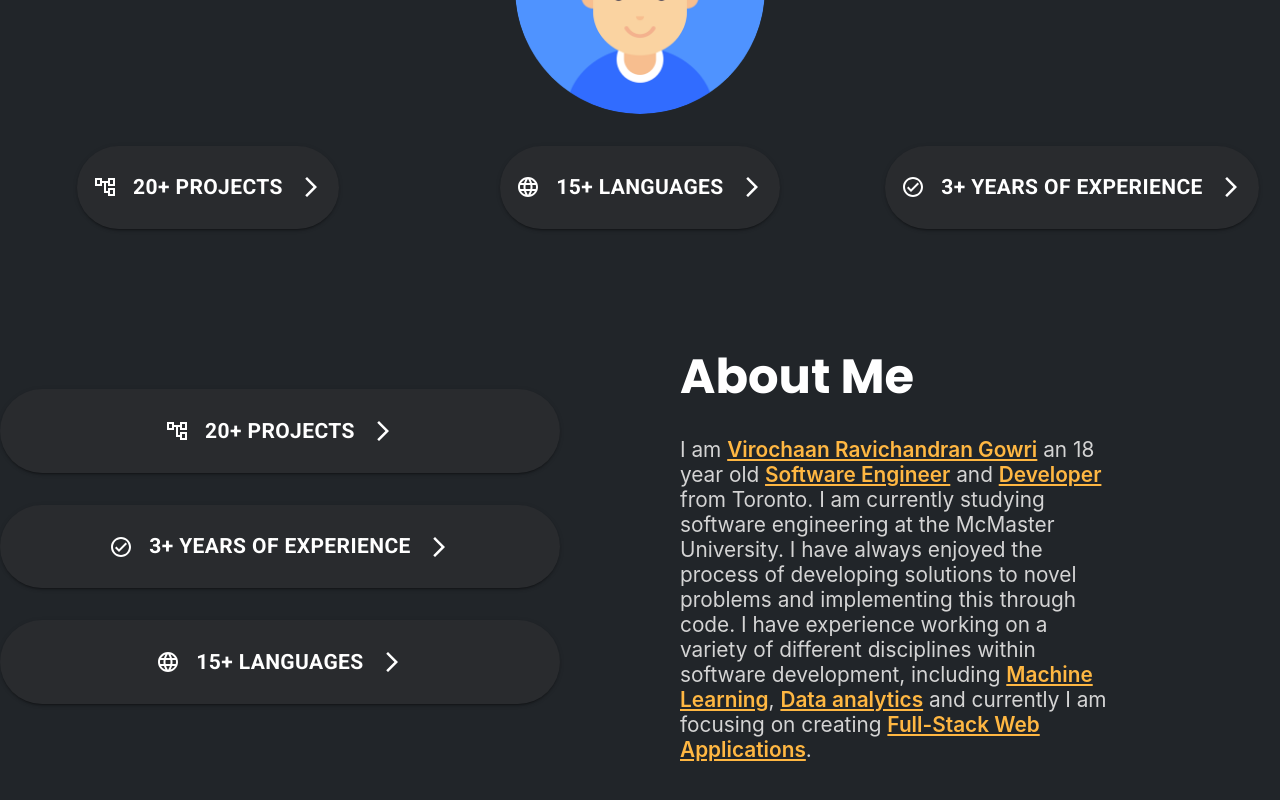
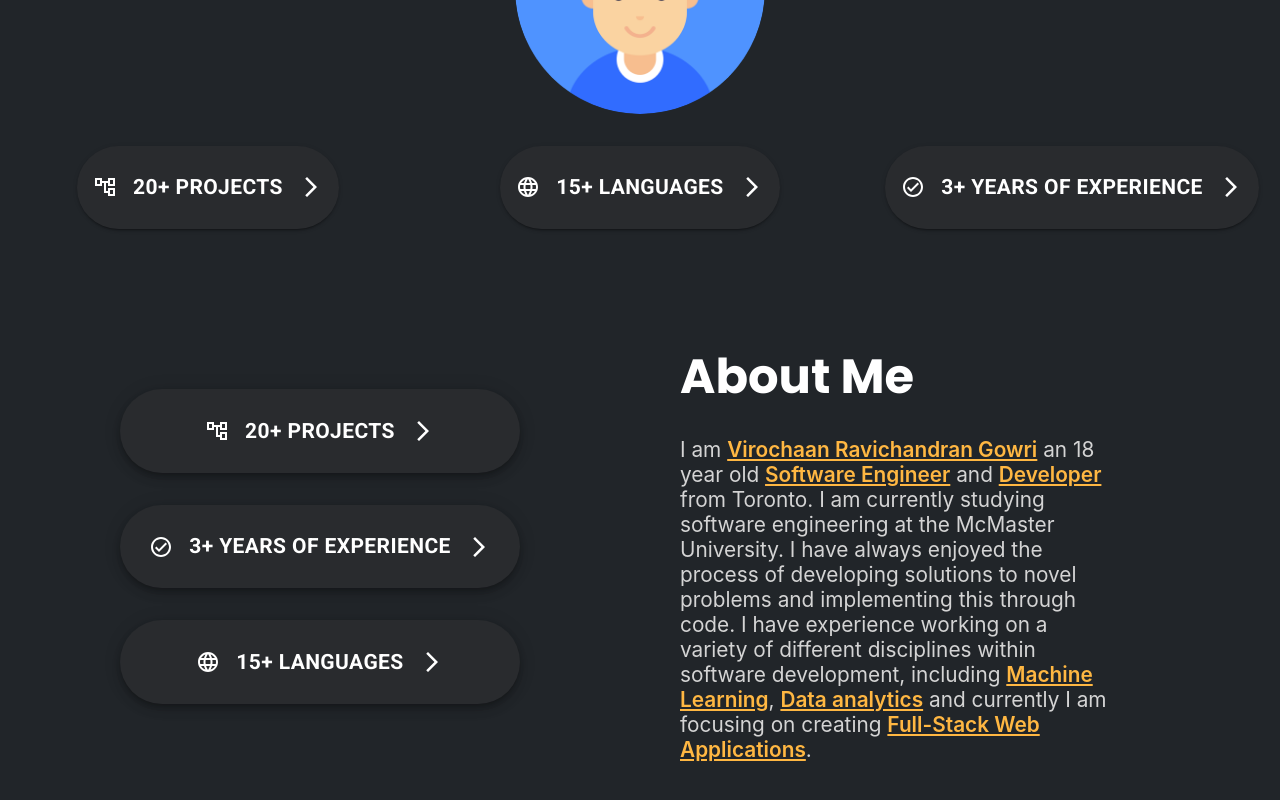
Before and after one commit to VirochaanRG/mywebsite, a React (Create React App) app: page / in a window 1280 px wide. Shown: the part 496-1296 px from the top of the page. Built offline with nearby package versions, Linux system fonts and the light colour scheme.

Commit message:
Completed About Section

```diff
--- a/src/components/About.js
+++ b/src/components/About.js
@@ -11,38 +11,39 @@ const  About = () => {
       <Wrapper>
         <Grid container spacing={10} justify="space-around" sx={{flexGrow: 1}}>
             <Grid item xs={6}
-                sx={{pr:5, mt: 10, mb: 5, pl: 5
+                sx={{pr:5, mt: 10, mb: 5
             }}>
-                <Stack spacing={4}>
+                <Stack spacing={4} sx={{ml:15, mr: 5}}>
                     <Button
                         variant="contained"
-                        sx={{backgroundColor: '#292B2E', borderRadius: 50, ml: 5,
+                        sx={{backgroundColor: '#292B2E', borderRadius: 50, boxShadow: 6,
                         '&:hover': {
                             transition: "transform 0.15s ease-in-out",
-                            transform: 'scale(1.2)',
-                            backgroundColor: '#292B2E',
+                            transform: 'scale(1.1)',
+                            backgroundColor: '#ffb742',
                             color: 'white'
                     }}}>
                         <AccountTreeOutlinedIcon sx={{mr: 2}}/>
                         <h2>20+ Projects</h2>
-                        <ArrowForwardIosIcon sx={{color: 'white', ml: 2}}/>
+                        <ArrowForwardIosIcon sx={{ml: 2}}/>
                     </Button>
-                    <Button variant="contained" sx={{backgroundColor: '#292B2E', borderRadius: 50, ml: 5,
+                    <Button variant="contained"
+                        sx={{backgroundColor: '#292B2E', borderRadius: 50, boxShadow: 6,
                         '&:hover': {
                             transition: "transform 0.15s ease-in-out",
-                            transform: 'scale(1.2)',
-                            backgroundColor: '#292B2E',
+                            transform: 'scale(1.1)',
+                            backgroundColor: '#ffb742',
                             color: 'white'
                     }}}>
                         <CheckCircleOutlinedIcon sx={{mr: 2}}/>
                         <h2>3+ years of Experience</h2>
                         <ArrowForwardIosIcon sx={{color: 'white', ml: 2}}/>
                     </Button>
-                    <Button variant="contained" sx={{backgroundColor: '#292B2E', borderRadius: 50,
+                    <Button variant="contained" sx={{backgroundColor: '#292B2E', borderRadius: 50, boxShadow: 6,
                     '&:hover': {
                         transition: "transform 0.15s ease-in-out",
-                        transform: 'scale(1.2)',
-                        backgroundColor: '#292B2E',
+                        transform: 'scale(1.1)',
+                        backgroundColor: '#ffb742',
                         color: 'white'
                     }}}>
                         <LanguageOutlinedIcon sx={{mr: 2}}/>
```
